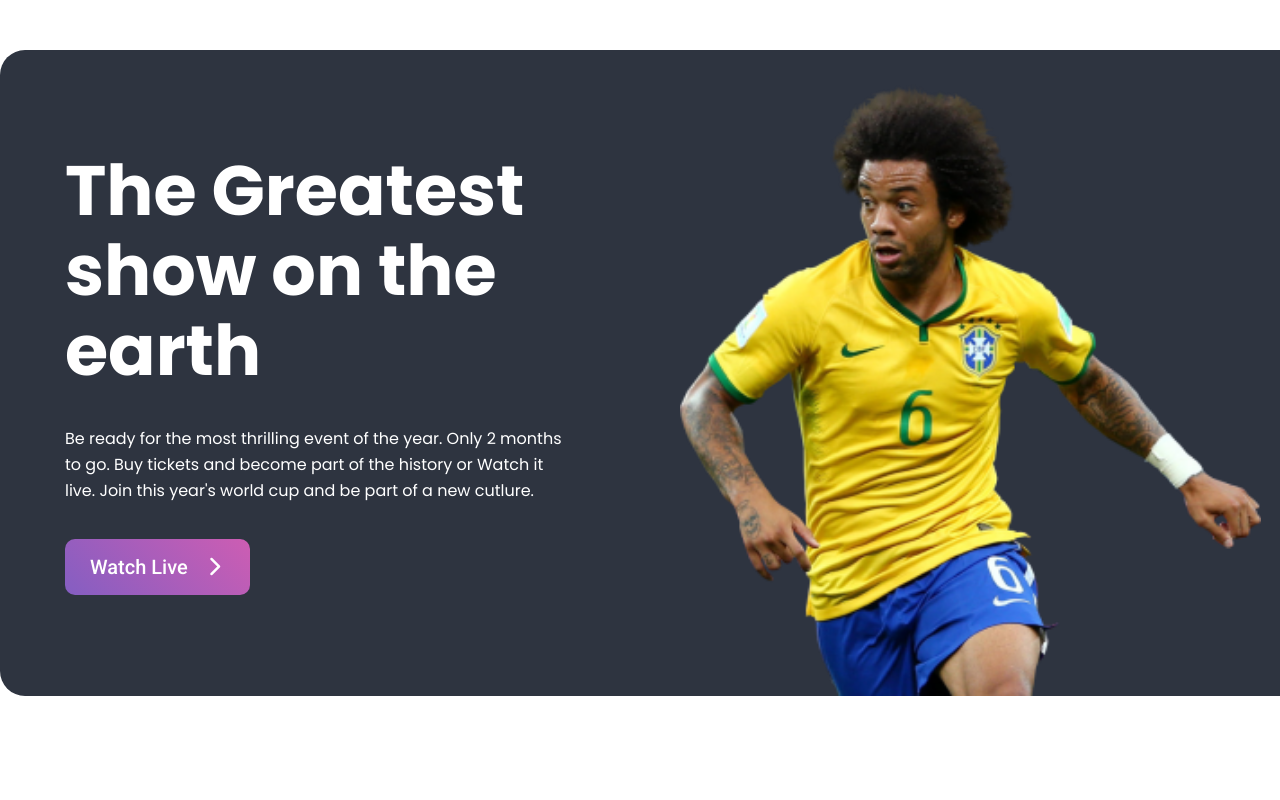
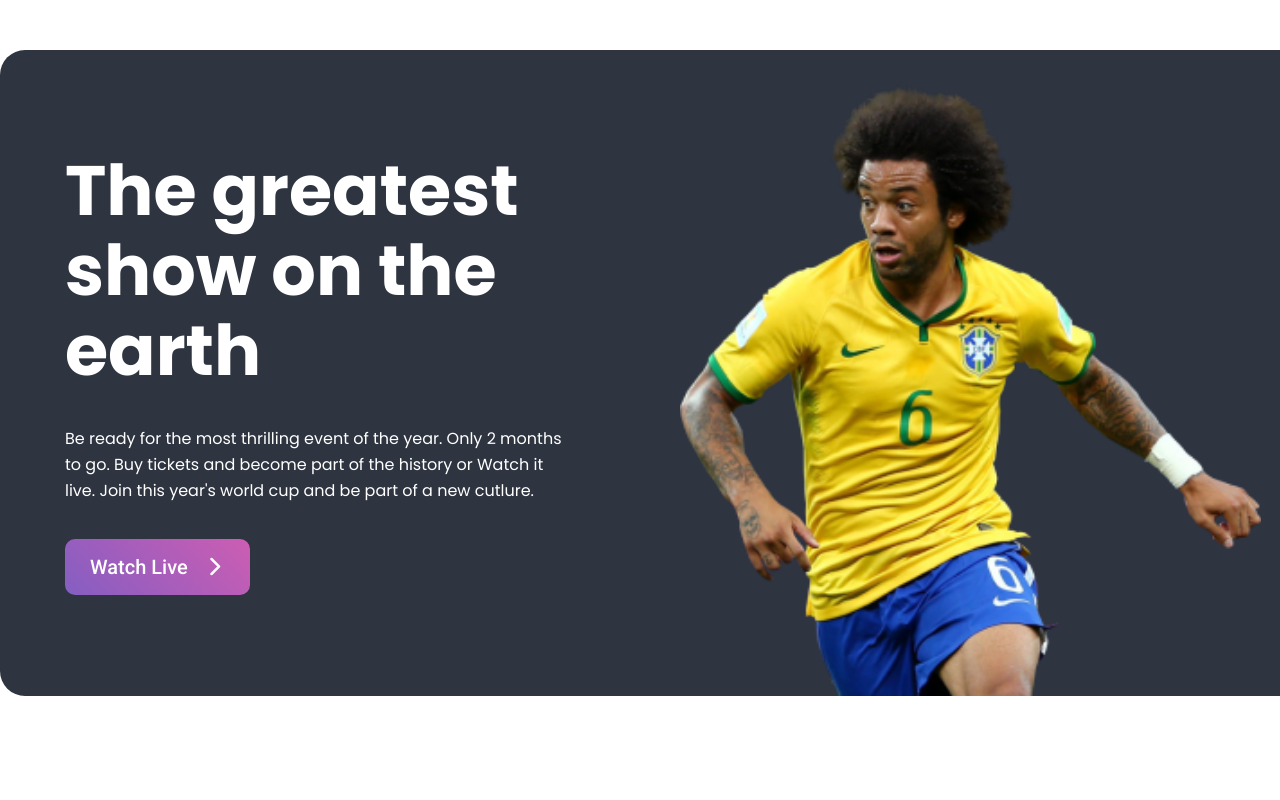
Before and after one commit to abhsn/assignment-2, a plain HTML site: page index.html in a window 1280 px wide. Shown: the top 800 px of the page. Drawn offline with Linux system fonts and the light colour scheme.

Commit message:
fixed typing errors

```diff
--- a/index.html
+++ b/index.html
@@ -21,7 +21,7 @@
     <header>
         <div class="banner">
             <div class="banner-text">
-                <h2 class="banner-title">The Greatest show on the earth</h2>
+                <h2 class="banner-title">The greatest show on the earth</h2>
                 <p class="banner-paragraph">Be ready for the most thrilling event of the year. Only 2 months to go. Buy tickets and become part of the history or Watch it live. Join this year's world cup and be part of a new cutlure.</p>
                 <a href="" class="banner-button">Watch Live<span class="chevron-right"><i class="fa-solid fa-chevron-right"></i></span></a>
             </div>
```
Also changed, not shown: upcoming.html (+1 -1 lines).
